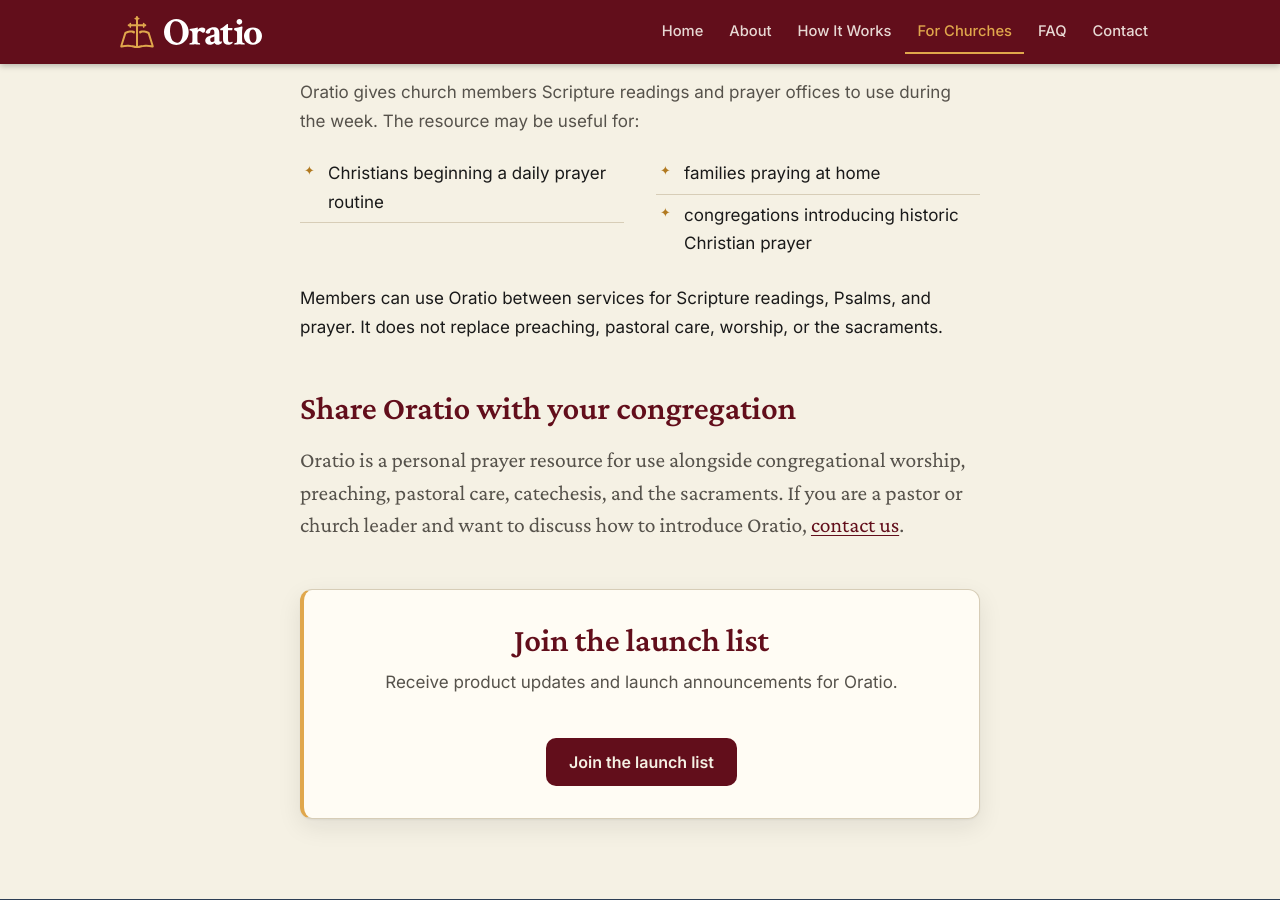
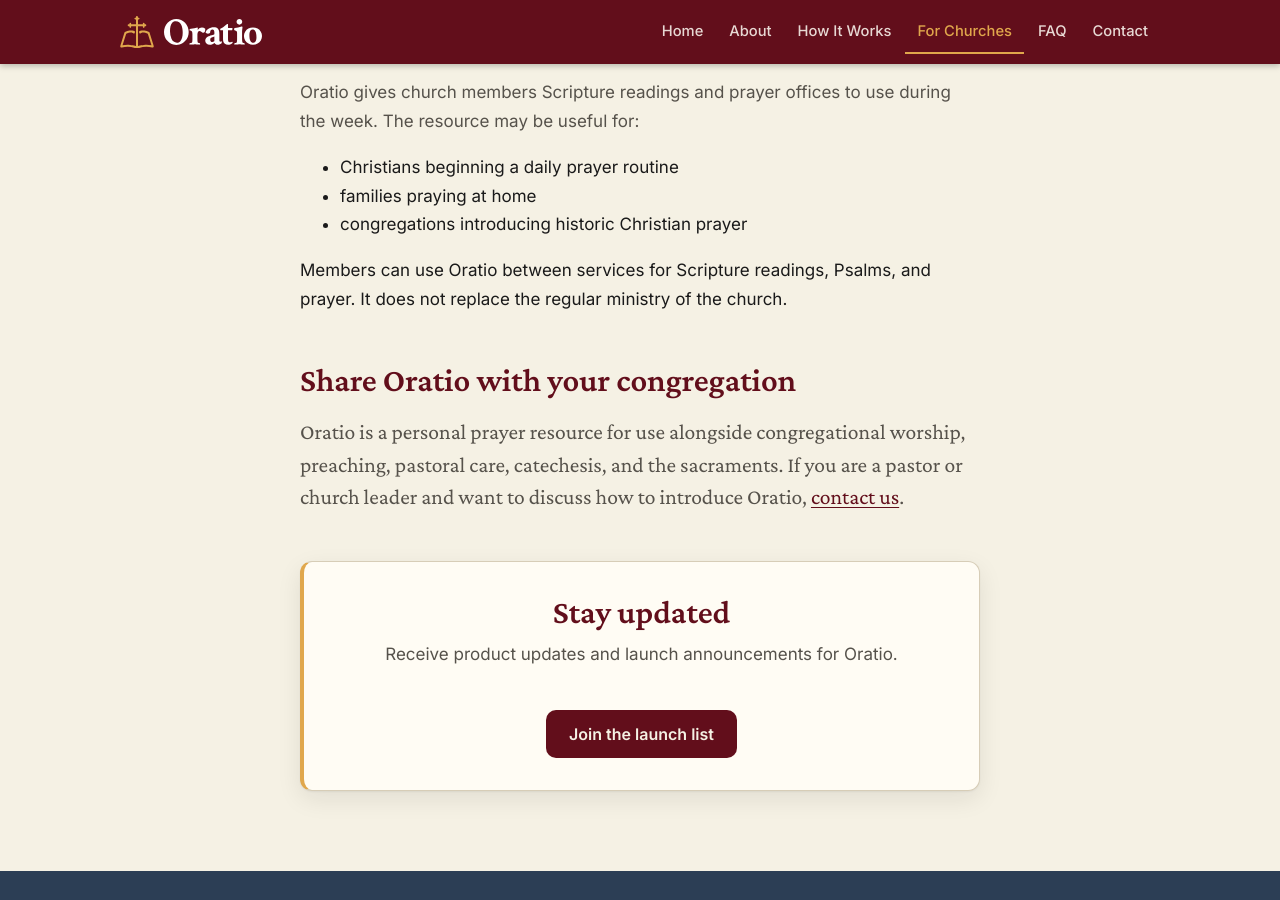
Before and after one commit to Oratio-Press/oratio.github.io, a Jekyll site: the page built from churches.html, in a window 1280 px wide and 900 px high, scrolled down 947 px. Built offline with Jekyll 4.4.1, drawn with Linux system fonts in a browser that asks for light colours.

Commit message:
Update churches.html

```diff
--- a/churches.html
+++ b/churches.html
@@ -19,12 +19,12 @@ hero:
 <section class="section">
   <h2>A tool for prayer during the week</h2>
   <p>Oratio gives church members Scripture readings and prayer offices to use during the week. The resource may be useful for:</p>
-  <ul class="ticks ticks--columns">
+  <ul>
     <li>Christians beginning a daily prayer routine</li>
     <li>families praying at home</li>
     <li>congregations introducing historic Christian prayer</li>
   </ul>
-  <p>Members can use Oratio between services for Scripture readings, Psalms, and prayer. It does not replace preaching, pastoral care, worship, or the sacraments.</p>
+  <p>Members can use Oratio between services for Scripture readings, Psalms, and prayer. It does not replace the regular ministry of the church.</p>
 </section>
 
 <section class="section">
@@ -32,4 +32,4 @@ hero:
   <p class="lede">Oratio is a personal prayer resource for use alongside congregational worship, preaching, pastoral care, catechesis, and the sacraments. If you are a pastor or church leader and want to discuss how to introduce Oratio, <a href="https://www.oratioprayer.com/contact.html">contact us</a>.</p>
 </section>
 
-{% include launch-list.html title="Join the launch list" text="Receive product updates and launch announcements for Oratio." %}
+{% include launch-list.html title="Stay updated" text="Receive product updates and launch announcements for Oratio." %}
```
